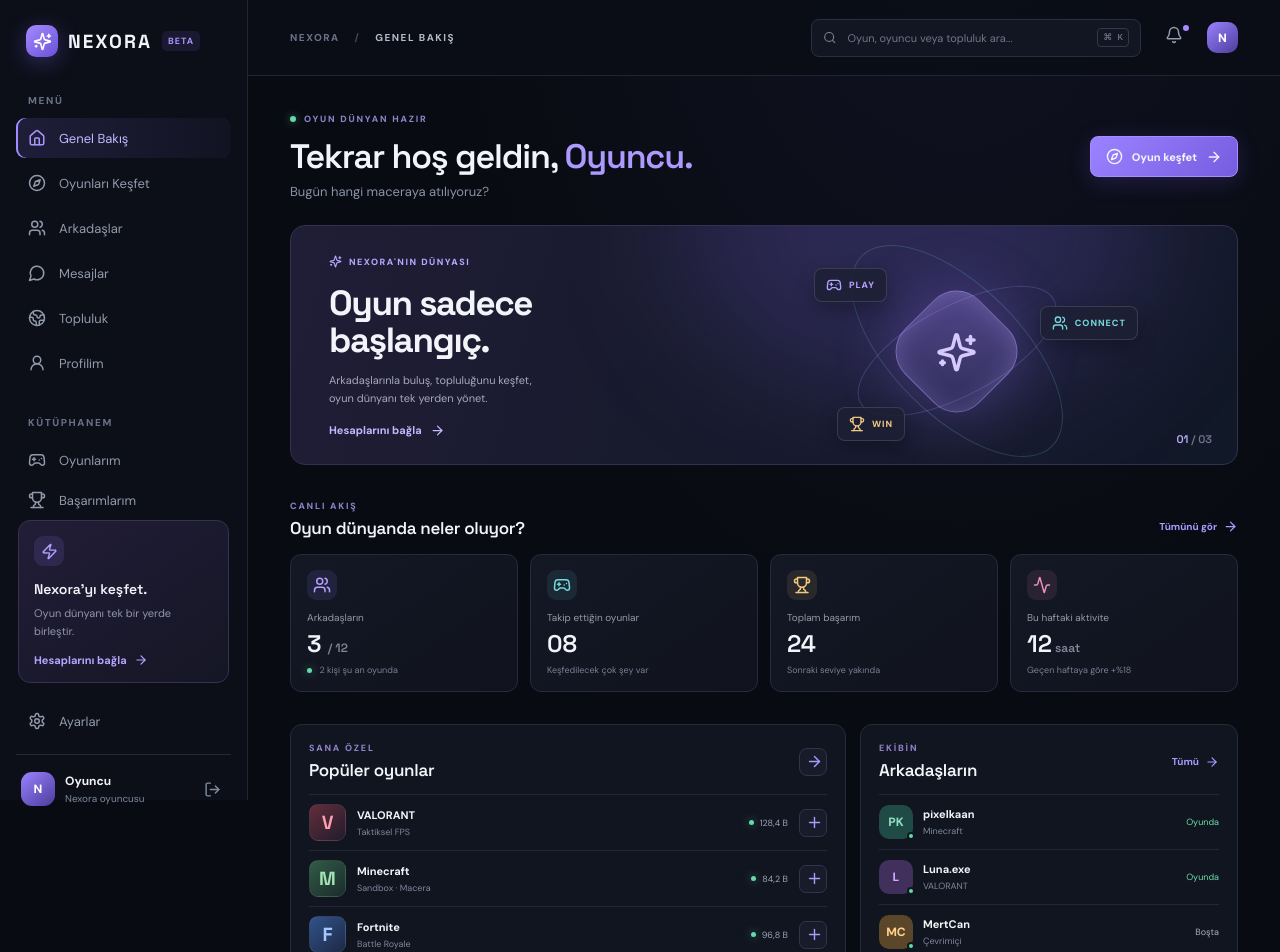
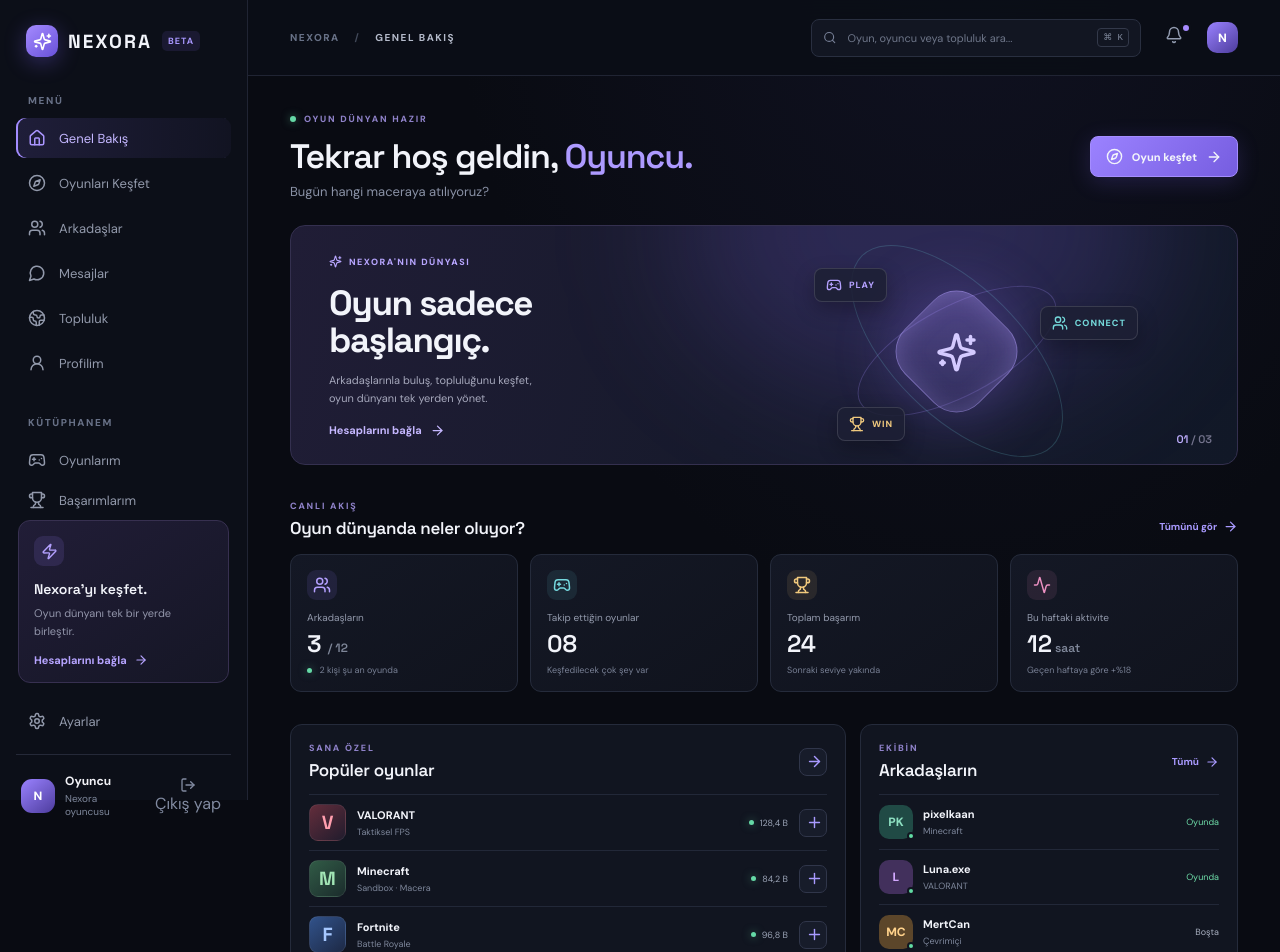
Before and after one commit to hasanmeteyetisir142-wq/Nexora, a Next.js app: page / in a window 1280 px wide. Shown: the top 952 px of the page. Built offline with nearby package versions, Linux system fonts and the light colour scheme; no server answers.

Commit message:
Stabilize dashboard auth and clarify sign out

```diff
--- a/app/page.tsx
+++ b/app/page.tsx
@@ -1,6 +1,6 @@
 "use client";
 
-import { useEffect, useState } from "react";
+import { useEffect, useMemo, useState } from "react";
 import { useRouter } from "next/navigation";
 import { createClient } from "@/lib/supabase/client";
 import PublicHome from "@/components/public-home";
@@ -39,7 +39,7 @@ const platforms = [
 
 export default function Dashboard() {
   const router = useRouter();
-  const supabase = createClient();
+  const supabase = useMemo(() => createClient(), []);
   const [authenticated, setAuthenticated] = useState(false);
   const [authChecked, setAuthChecked] = useState(false);
   const [accountName, setAccountName] = useState("Oyuncu");
@@ -89,7 +89,7 @@ export default function Dashboard() {
         <div className="sidebar-bottom">
           <div className="upgrade-card"><div className="upgrade-icon"><Zap size={17}/></div><strong>Nexora'yı keşfet.</strong><p>Oyun dünyanı tek bir yerde birleştir.</p><button onClick={() => select("Hesaplarım")}>Hesaplarını bağla <ArrowRight size={14}/></button></div>
           <button className="nav-item settings" onClick={() => select("Ayarlar")}><Settings size={18}/><span>Ayarlar</span></button>
-          <div className="profile-mini"><div className="avatar avatar-user">{accountInitial}</div><div className="profile-text"><b>{accountName}</b><span>Nexora oyuncusu</span></div><button className="logout-mini" onClick={handleSignOut} disabled={signingOut} aria-label="Çıkış yap" title="Çıkış yap"><LogOut size={17}/></button></div>
+          <div className="profile-mini"><div className="avatar avatar-user">{accountInitial}</div><div className="profile-text"><b>{accountName}</b><span>Nexora oyuncusu</span></div><button className="logout-mini" onClick={handleSignOut} disabled={signingOut} aria-label="Çıkış yap" title="Çıkış yap"><LogOut size={16}/><span>{signingOut ? "Çıkılıyor..." : "Çıkış yap"}</span></button></div>
         </div>
       </aside>
 
```
